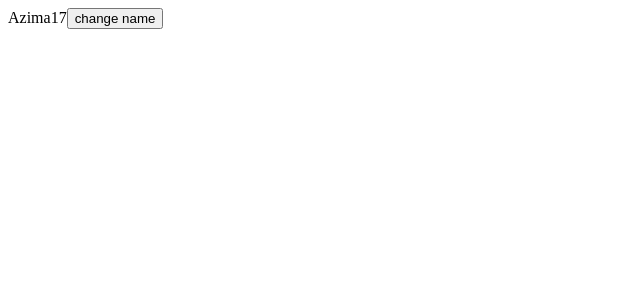
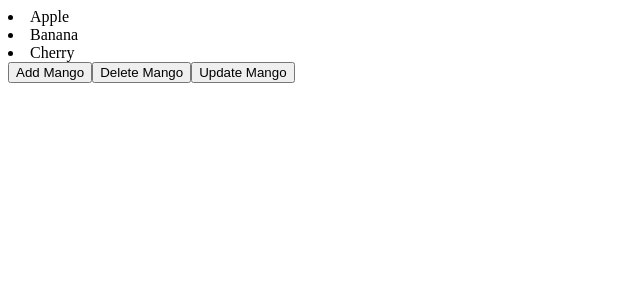
Before and after one commit to TemirovaAzima/typescript-react, a React (Vite) app: page / in a window 1280 px wide. Shown: the top 300 px of the page, without its empty margins (0-640 px from the left). Built offline with nearby package versions, Linux system fonts and the light colour scheme.

Commit message:
type with useState

```diff
--- a/src/components/Person.tsx
+++ b/src/components/Person.tsx
@@ -1,23 +1,20 @@
 import {useState} from 'react'
-interface PersonProp{
-    name: string;
-    age: number
-}
+
 const Person = () => {
-    // const [user, setUser] = useState<{name: string , age: number}>({
-    //     name: "Azima",
-    //     age: 17
-    // });
-    const [user, setUser] = useState<PersonProp>({
-        name: "Azima",
-        age: 17
-    });
-    const changeUser =()=>setUser({...user, name: "Hedo"})
+    const [items, setItems] = useState<string[]>(["Apple","Banana", "Cherry"])
+    const changeItem =()=>setItems([...items, "Mango"])
+    const deleteItem =()=>setItems(items.filter((item)=>item=== "Mango" ? item !=="Mango": item))
+    const updateInfoItem =()=>setItems(items.map((item)=> item === "Mango" ? "Mango only fav" : item ))
     return (
         <div>
-            {user.name}
-            {user.age}
-            <button onClick={changeUser}>change name </button>
+            {items.map((item: string)=>(
+                <li key={Math.random()}>{item}</li>
+            ))}
+            <button onClick={changeItem}>Add Mango</button>
+            <button onClick={deleteItem}>Delete Mango</button>
+            <button onClick={updateInfoItem}>Update Mango</button>
+
+
         </div>
     )
 }
```
